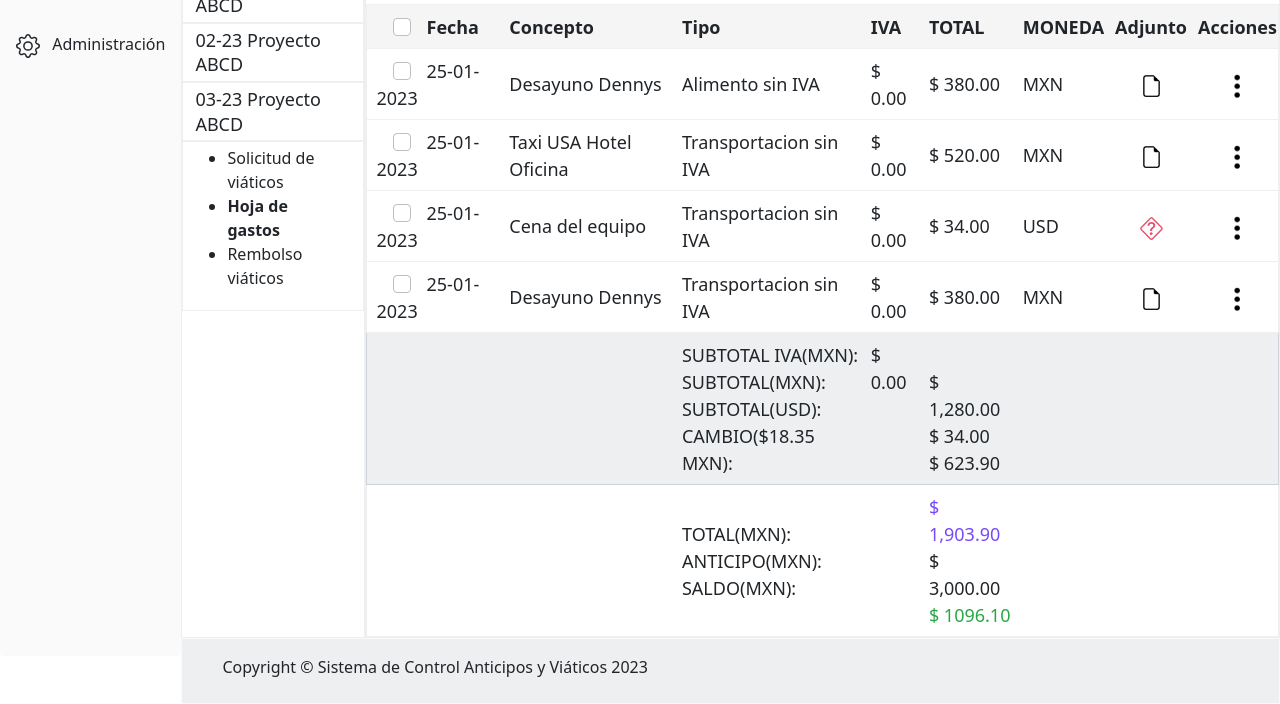
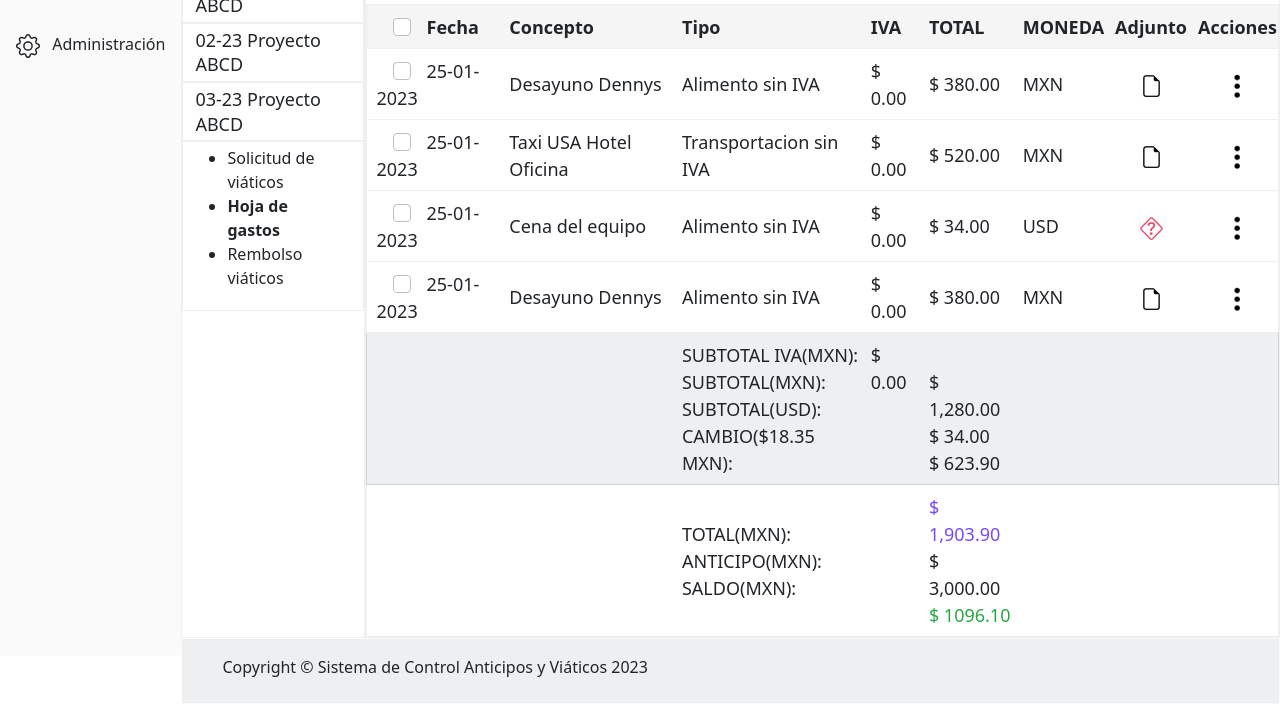
Before and after one commit to GreatUsername63/Tarea-Evaluativa-4-Lista-de-viaticos, a plain HTML site: page index.html in a window 1280 px wide. Shown: the part 200-904 px from the top of the page. Drawn offline with nearby package versions, Linux system fonts and the light colour scheme.

Commit message:
Update index.html

```diff
--- a/index.html
+++ b/index.html
@@ -123,7 +123,7 @@
                                         <tr>
                                             <td><input type="checkbox" class="form-check-input mx-3">25-01-2023</td>
                                             <td>Cena del equipo</td>
-                                            <td>Transportacion sin IVA</td>
+                                            <td>Alimento sin IVA</td>
                                             <td>$ 0.00</td>
                                             <td>$ 34.00</td>
                                             <td>USD</td>
@@ -133,7 +133,7 @@
                                         <tr>
                                             <td><input type="checkbox" class="form-check-input mx-3">25-01-2023</td>
                                             <td>Desayuno Dennys</td>
-                                            <td>Transportacion sin IVA</td>
+                                            <td>Alimento sin IVA</td>
                                             <td>$ 0.00</td>
                                             <td>$ 380.00</td>
                                             <td>MXN</td>
```
